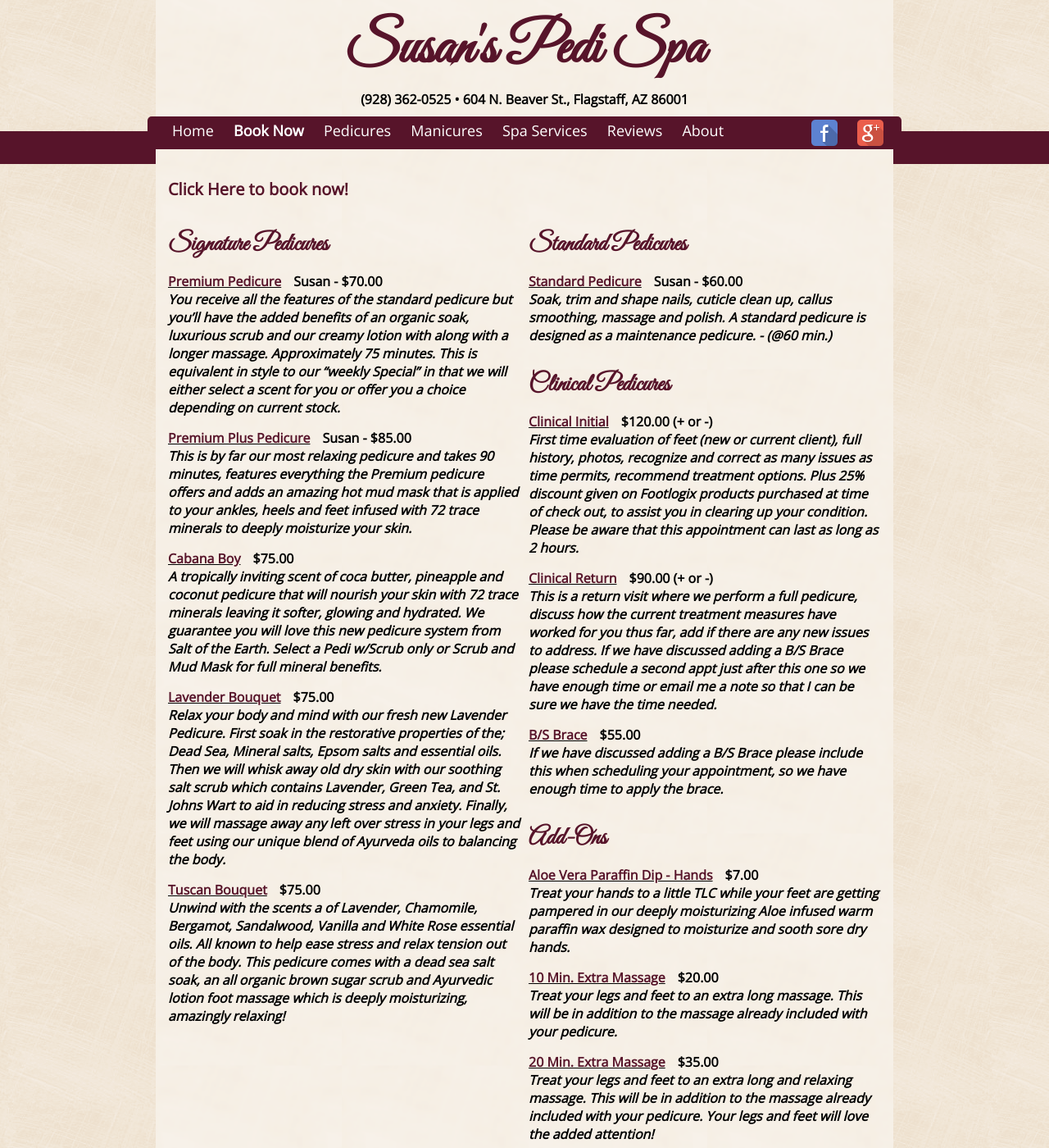
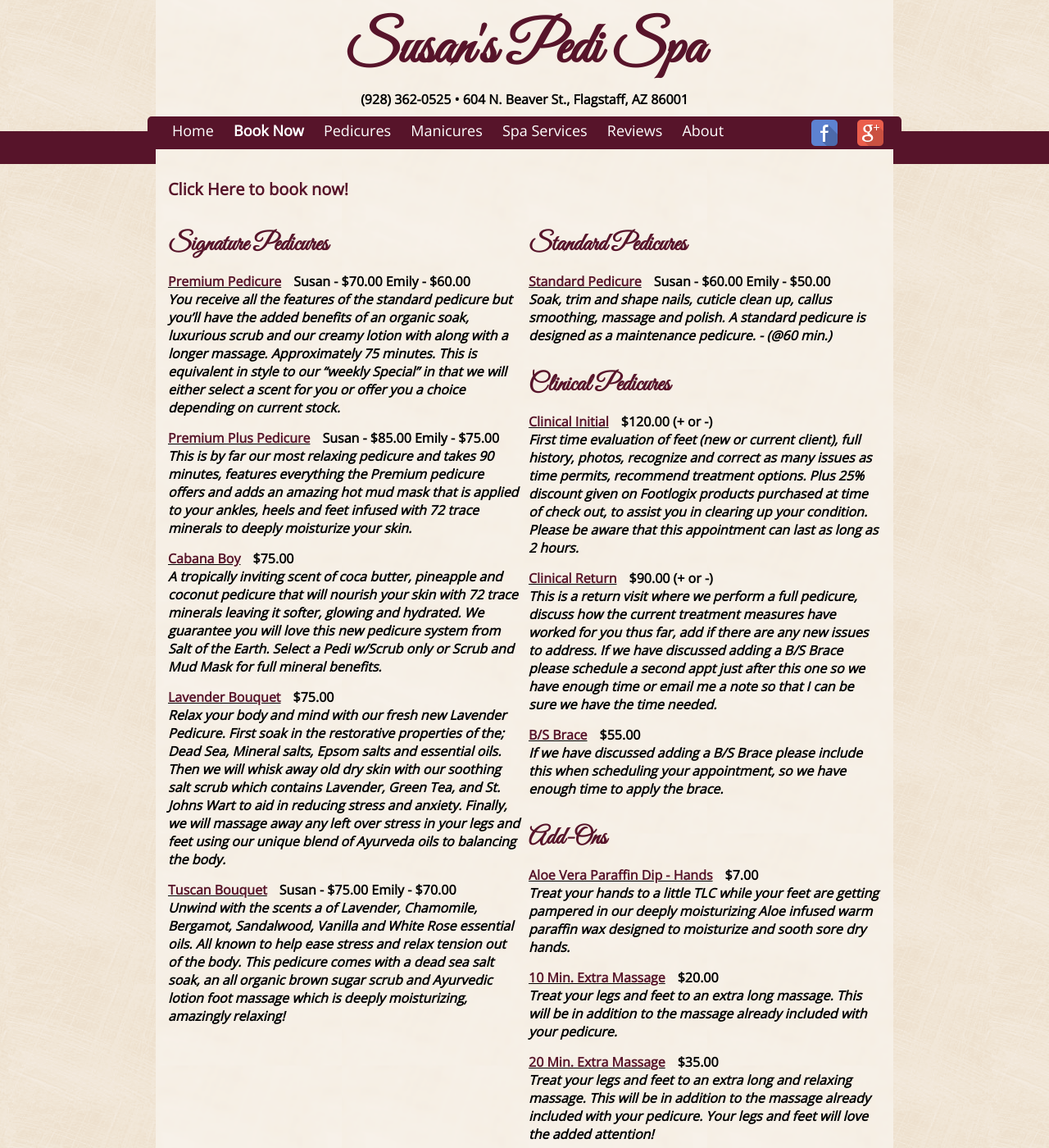
Before and after one commit to susanspedispa/susanspedispa.github.io, a Jekyll site: the page built from menu/pedicures.html, in a window 1280 px wide and 1400 px high. Shown: the whole window at 82% size. Built offline with Jekyll 4.4.1, drawn with Linux system fonts in a browser that asks for light colours.

Commit message:
Update pedicures.yml

```diff
--- a/_data/pedicures.yml
+++ b/_data/pedicures.yml
@@ -4,9 +4,9 @@ menu:
     - name: Signature Pedicures
       treatments:
         - name: Premium Pedicure
-          price: Susan - $70.00
+          price: Susan - $70.00 Emily - $60.00
           prices:
-            Leo: $60
+            Emily: $60
             Susan: $70
           description: >
            You receive all the features of the standard pedicure but you’ll have the added benefits of an organic soak,
@@ -14,9 +14,9 @@ menu:
            in style to our “weekly Special” in that we will either select a scent for you or offer you a choice depending on current
            stock.
         - name: Premium Plus Pedicure
-          price: Susan - $85.00
+          price: Susan - $85.00 Emily - $75.00
           prices:
-            Leo: $75
+            Emily: $75
             Susan: $85
           description: >
            This is by far our most relaxing pedicure and takes 90 minutes, features everything the Premium pedicure offers and adds
@@ -37,7 +37,7 @@ menu:
            Finally, we will massage away any left over stress in your legs and feet using our unique blend of Ayurveda oils
            to balancing the body.
         - name: Tuscan Bouquet
-          price: $75.00
+          price: Susan - $75.00 Emily - $70.00
           description: >
            Unwind with the scents a of Lavender, Chamomile, Bergamot, Sandalwood, Vanilla and White Rose essential oils.
            All known to help ease stress and relax tension out of the body. This pedicure comes with a dead sea salt soak,
@@ -49,7 +49,7 @@ menu:
     - name: Standard Pedicures
       treatments:
         - name: Standard Pedicure
-          price: Susan - $60.00
+          price: Susan - $60.00 Emily - $50.00
           prices:
             Leo: $45
             Susan: $60
```
